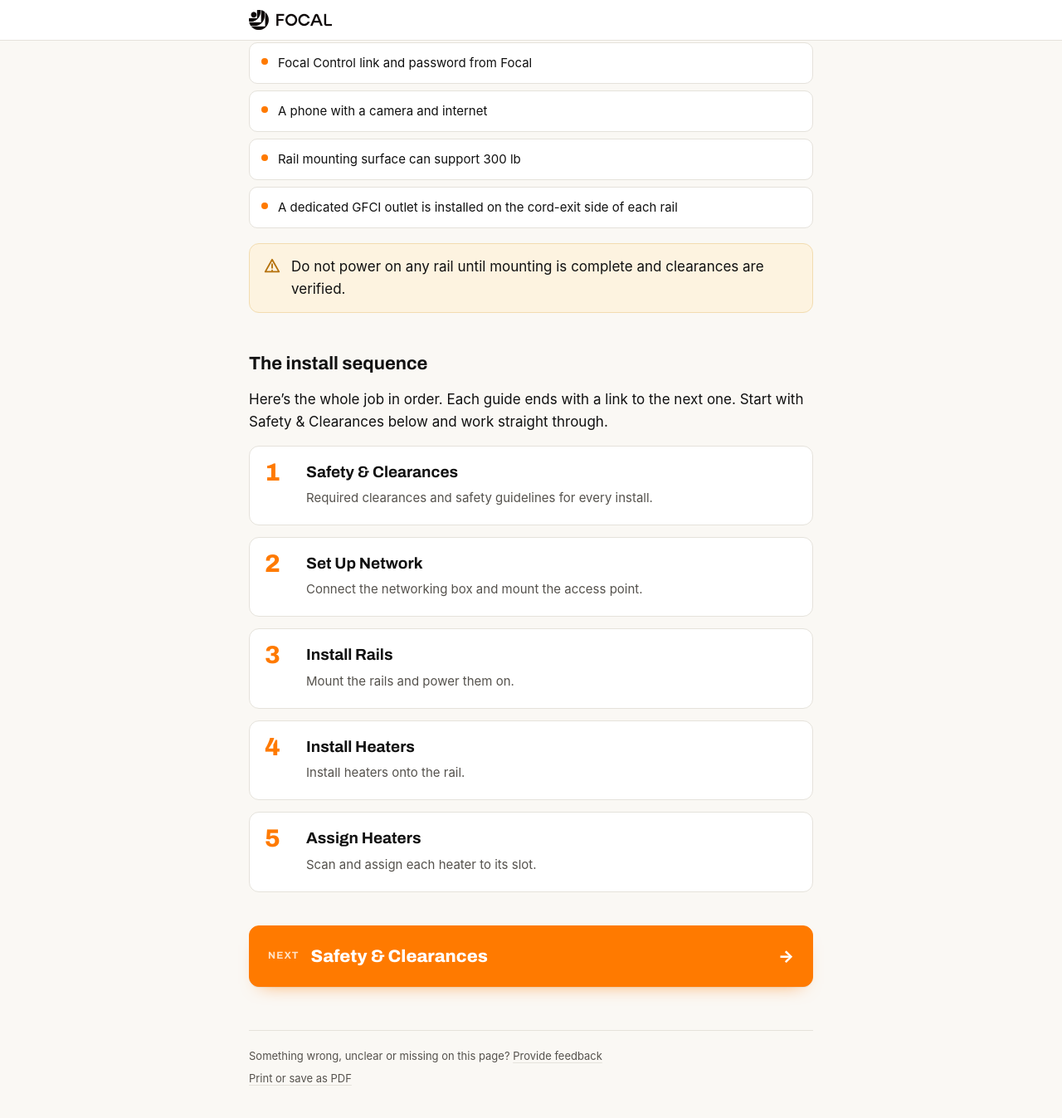
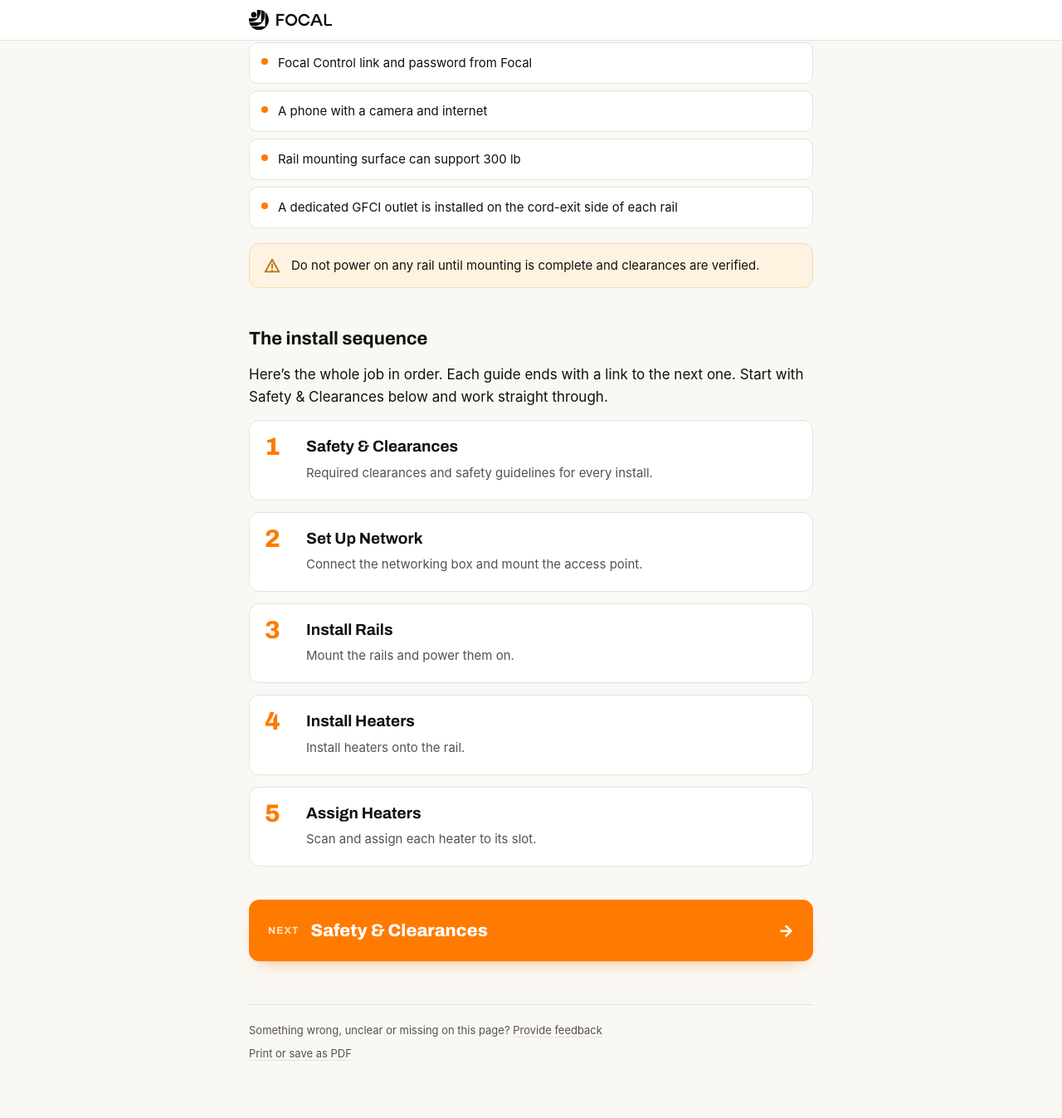
Before and after one commit to BeamT/external-docs, a Jekyll site: the page built from _guides/start-here.md, in a window 1280 px wide and 1400 px high, scrolled down 663 px. Shown: the top 1347 px of the window at 83% size. Built offline with Jekyll 4.4.1, drawn with Linux system fonts in a browser that asks for light colours; some web fonts are replaced.

Commit message:
smaller warn text

```diff
--- a/assets/style.css
+++ b/assets/style.css
@@ -97,7 +97,7 @@ a { color: inherit; }
 
 .warn { display: flex; gap: 12px; background: var(--warn-wash); border: 1px solid #f2dcb0; border-radius: var(--radius); padding: 14px 16px; margin: 18px 0; }
 .warn .ico { color: var(--warn); flex: none; margin-top: 2px; }
-.warn p { margin: 0; }
+.warn p { margin: 0; font-size: 15px; }
 .warn p strong { color: var(--warn); }
 
 .diagram { margin: 20px 0; border: 1px solid var(--line); border-radius: var(--radius); overflow: hidden; background: var(--paper); }
```
